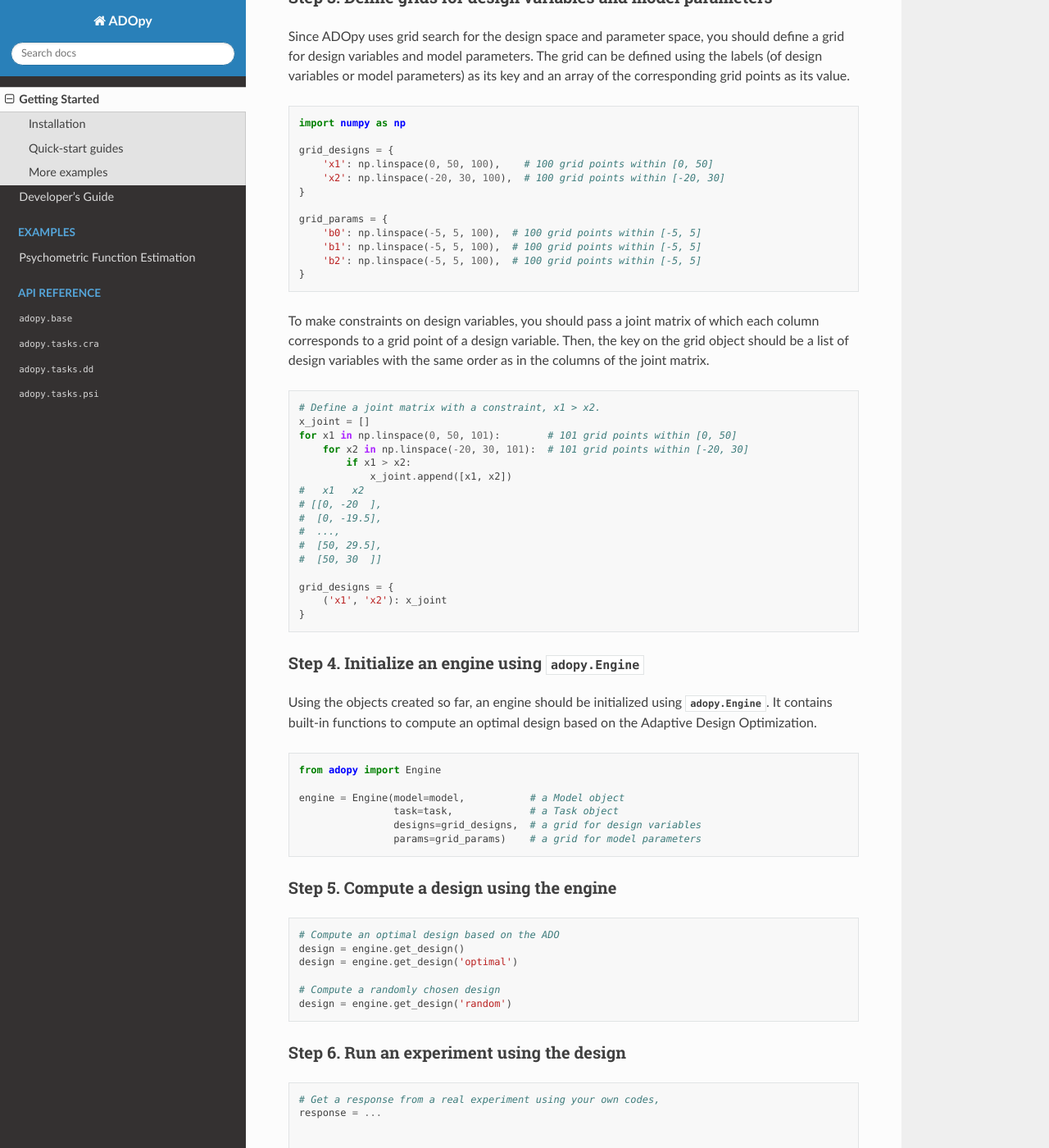
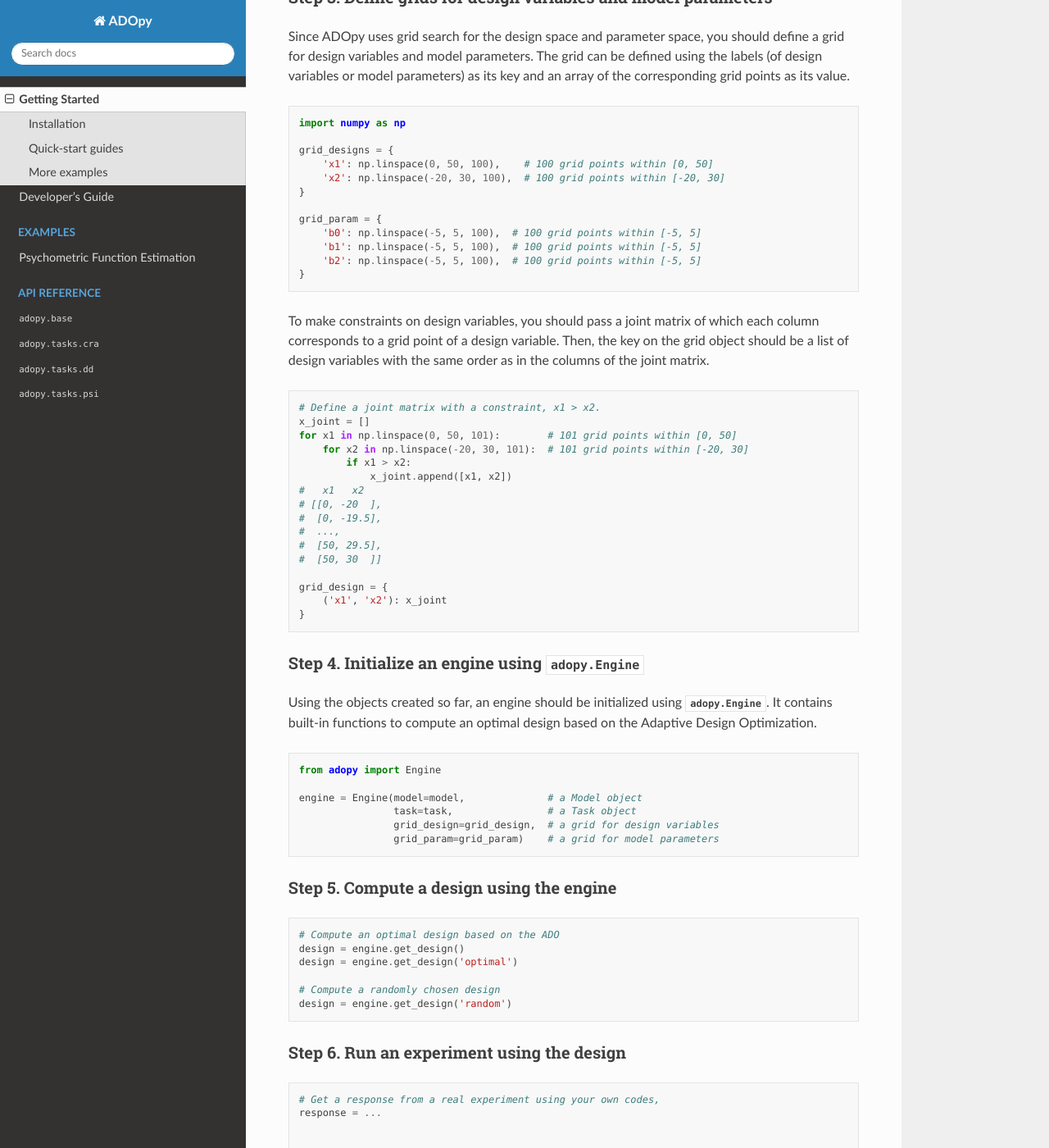
Before and after one commit to adopy/adopy, a Sphinx documentation site: the page built from docs/source/getting-started.rst, in a window 1280 px wide and 1400 px high, scrolled down 1967 px. Shown: the whole window at 82% size. Built offline with Sphinx 7.4.7 and the Read the Docs theme 2.0.0, drawn with Linux system fonts in a browser that asks for light colours; the version number could not be read and is left out.

Commit message:
Rename arguments for grids in the Engine class
From `designs` and `params` to `grid_design` and `grid_param`.

```diff
--- a/docs/source/getting-started.rst
+++ b/docs/source/getting-started.rst
@@ -101,7 +101,7 @@
         'x2': np.linspace(-20, 30, 100),  # 100 grid points within [-20, 30]
     }
 
-    grid_params = {
+    grid_param = {
         'b0': np.linspace(-5, 5, 100),  # 100 grid points within [-5, 5]
         'b1': np.linspace(-5, 5, 100),  # 100 grid points within [-5, 5]
         'b2': np.linspace(-5, 5, 100),  # 100 grid points within [-5, 5]
@@ -127,7 +127,7 @@
     #  [50, 29.5],
     #  [50, 30  ]]
 
-    grid_designs = {
+    grid_design = {
         ('x1', 'x2'): x_joint
     }
 
@@ -142,10 +142,10 @@
 
     from adopy import Engine
 
-    engine = Engine(model=model,           # a Model object
-                    task=task,             # a Task object
-                    designs=grid_designs,  # a grid for design variables
-                    params=grid_params)    # a grid for model parameters
+    engine = Engine(model=model,              # a Model object
+                    task=task,                # a Task object
+                    grid_design=grid_design,  # a grid for design variables
+                    grid_param=grid_param)    # a grid for model parameters
 
 
 Step 5. Compute a design using the engine
```
Also changed, not shown: README.md (+7 -7 lines), 8 other files.
